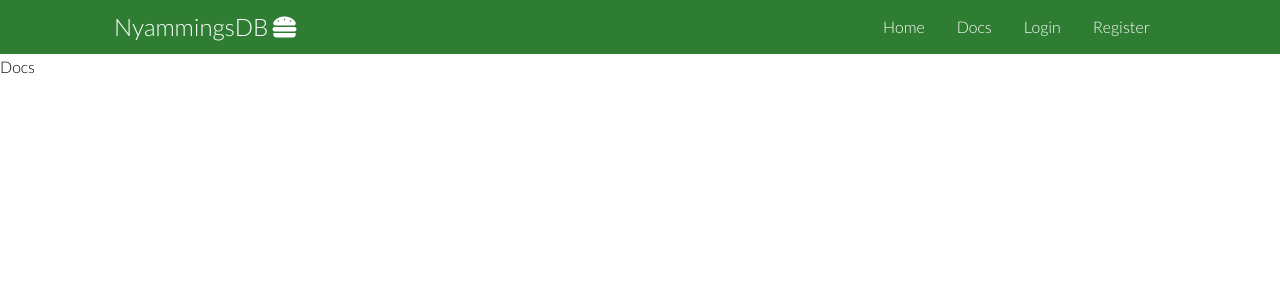
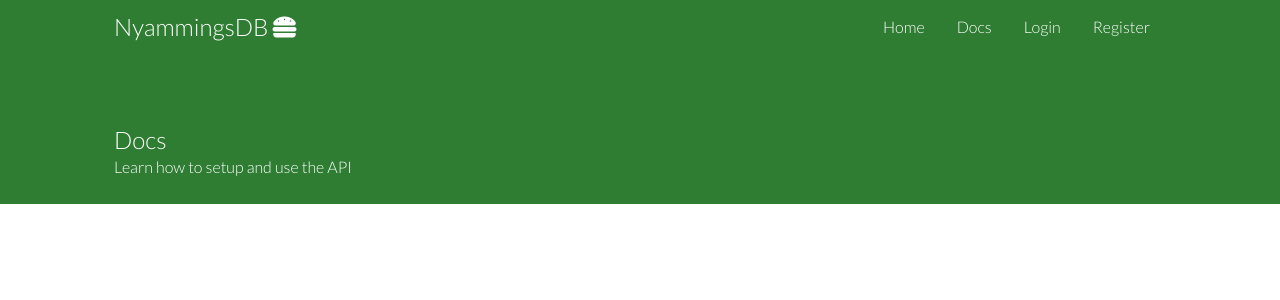
Before and after one commit to javelwill/nyammingsdb-web, a React (Create React App) app: page /docs in a window 1280 px wide. Shown: the top 300 px of the page. Built offline with nearby package versions, Linux system fonts and the light colour scheme; a web font is replaced by a local one.

Commit message:
Create docs page

```diff
--- /dev/null
+++ b/src/components/SubHeader/SubHeader.css
@@ -0,0 +1,18 @@
+.sub-header {
+    background-color: var(--primary-color);
+    height: 150px;
+}
+
+.container--sub-header {
+    display: flex;
+    flex-direction: column;
+    justify-content: flex-end;
+}
+
+.sub-header__title {
+    color: #fff;
+}
+
+.sub-header__text {
+    color: #fff;
+}
--- /dev/null
+++ b/src/components/SubHeader/SubHeader.js
@@ -0,0 +1,17 @@
+import React from 'react'
+import './SubHeader.css'
+
+const SubHeader = () => {
+  return (
+    <section className='sub-header'>
+      <div className='container container--sub-header'>
+        <div>
+          <h1 className='sub-header__title'>Docs</h1>
+          <p className='sub-header__text'>Learn how to setup and use the API</p>
+        </div>
+      </div>
+    </section>
+  )
+}
+
+export default SubHeader
--- a/src/pages/Docs.js
+++ b/src/pages/Docs.js
@@ -1,11 +1,12 @@
 import React from 'react'
+import SubHeader from '../components/SubHeader/SubHeader'
 
 const Docs = () => {
-    return (
-        <div>
-            <p>Docs</p>
-        </div>
-    )
+  return (
+    <>
+      <SubHeader />
+    </>
+  )
 }
 
 export default Docs
```
Also changed, not shown: src/components/DocsMain/DocsMain.js (added, +12 -0 lines), src/components/DocsMain/DocsMain.css (added).
